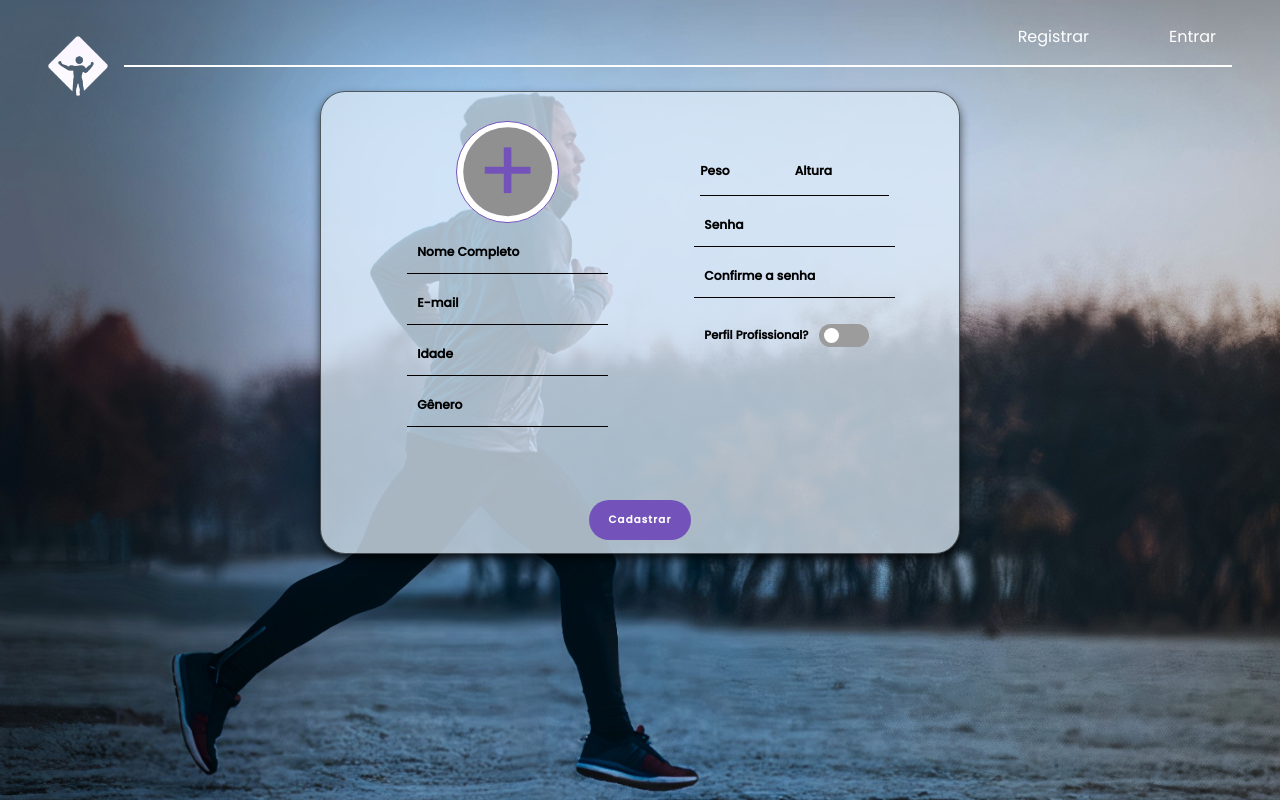
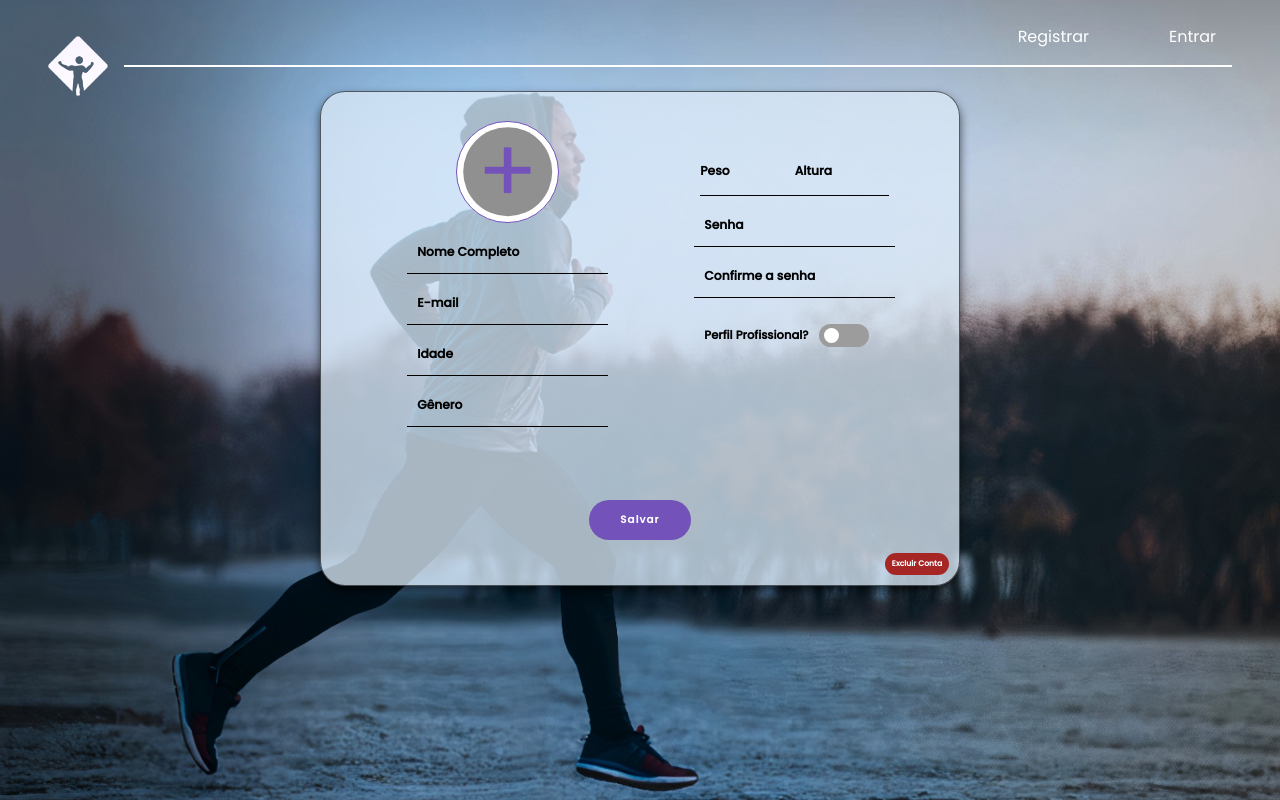
Before and after one commit to Alpha-modulo-2/Git-Fit, a React (Vite) app in the folder front/: page /edit/1 in a window 1280 px wide. Built offline with nearby package versions, Linux system fonts and the light colour scheme; no server answers; a web font is replaced by a local one.

Commit message:
adding treatments register/edit

```diff
--- a/front/src/pages/PerfilEdit/formEdit.tsx
+++ b/front/src/pages/PerfilEdit/formEdit.tsx
@@ -4,6 +4,7 @@ interface FormProps {
   onSubmit: (e: React.FormEvent<HTMLFormElement>) => void;
   handleUserNameChange: (e: React.ChangeEvent<HTMLInputElement>) => void;
   handlePasswordChange: (e: React.ChangeEvent<HTMLInputElement>) => void;
+  handleConfirmPasswordChange: (e: React.ChangeEvent<HTMLInputElement>) => void;
   handleEmailChange: (e: React.ChangeEvent<HTMLInputElement>) => void;
   handlePhotoChange: (e: React.ChangeEvent<HTMLInputElement>) => void;
   handleGenderChange: (e: React.ChangeEvent<HTMLInputElement>) => void;
@@ -11,7 +12,7 @@ interface FormProps {
   handleHeightChange: (e: React.ChangeEvent<HTMLInputElement>) => void;
   handleOccupationChange: (e: React.ChangeEvent<HTMLInputElement>) => void;
   handleAgeChange: (e: React.ChangeEvent<HTMLInputElement>) => void;
-  handleDeleteAccount: (e: React.ChangeEvent<HTMLInputElement>) => void;
+  handleDeleteAccount: () => void;
 
   inputsNameValue: string;
   inputsEmailValue: string;
@@ -25,7 +26,6 @@ interface FormProps {
 }
 
 export default function RegisterForm(props: FormProps) {
-
   const [isProfessional, setIsProfessional] = useState(false);
 
   const handleOccupationChange = (e: React.ChangeEvent<HTMLInputElement>) => {
@@ -36,11 +36,7 @@ export default function RegisterForm(props: FormProps) {
     <form onSubmit={props.onSubmit}>
       <div className="menu-register">
         <div className="container-first-content-register">
-          <form
-            encType="multipart/form-data"
-            method="POST"
-            action="/upload"
-          >
+          <form encType="multipart/form-data" method="POST" action="/upload">
             <label
               htmlFor="photo-upload"
               className="custom-file-label-register"
@@ -111,6 +107,7 @@ export default function RegisterForm(props: FormProps) {
             type="password"
             className="input-register"
             placeholder="Confirme a senha"
+            onChange={props.handleConfirmPasswordChange}
           />
 
           <div className="divregisterprofessionalProfile">
@@ -119,10 +116,7 @@ export default function RegisterForm(props: FormProps) {
             </label>
 
             <label className="switch">
-              <input
-                type="checkbox"
-                onChange={handleOccupationChange}
-              />
+              <input type="checkbox" onChange={handleOccupationChange} />
               <span className="sliderR-round"></span>
             </label>
           </div>
@@ -138,7 +132,17 @@ export default function RegisterForm(props: FormProps) {
         </div>
       </div>
       <div className="divButton-register">
-        <button className="buttonLogin" type="submit">Cadastrar</button>
+        <button className="buttonLogin" type="submit">
+          Salvar
+        </button>
+      </div>
+      <div className="divDeleteAccount-edit">
+        <button
+          className="deleteAccount-edit"
+          onClick={props.handleDeleteAccount}
+        >
+          Excluir Conta
+        </button>
       </div>
     </form>
   );
--- a/front/src/pages/PerfilEdit/index.tsx
+++ b/front/src/pages/PerfilEdit/index.tsx
@@ -11,6 +11,7 @@ export const PerfilEdit = () => {
   const userId = id ?? "";
   const [userNameValue, setUserNameValue] = useState("");
   const [passwordValue, setPasswordValue] = useState("");
+  const [confirmPasswordValue, setConfirmPasswordValue] = useState("");
   const [emailValue, setEmailValue] = useState("");
   const [photoValue, setPhotoValue] = useState("");
   const [genderValue, setGenderValue] = useState("");
@@ -30,14 +31,14 @@ export const PerfilEdit = () => {
           const userData = await response.json() as IUpdateUserData;
 
           setUserNameValue(userData.userName);
-          setPasswordValue(userData.password);
           setEmailValue(userData.email);
           setPhotoValue(userData.photo);
           setGenderValue(userData.gender);
           setWeightValue(userData.weight);
           setHeightValue(userData.height);
           setOccupationValue(userData.occupation);
-          setAgeValue(userData.age.toString());
+          setAgeValue(parseInt(userData.age, 10).toString());
+
         } else {
           console.error("Erro ao buscar dados do usuário.");
         }
@@ -70,8 +71,15 @@ export const PerfilEdit = () => {
       weight,
       height,
       occupation,
-      age,
+      age
     };
+
+    if (password !== confirmPasswordValue) {
+      console.log("As senhas não coincidem.");
+      alert("As senhas não coincidem.");
+      return;
+    }
+
     void fetch(`http://localhost:3000/users/${userId}`, {
       method: "PATCH",
       headers: { "Content-Type": "application/json" },
@@ -80,8 +88,7 @@ export const PerfilEdit = () => {
       if (response.ok) {
         console.log("Perfil atualizado com sucesso!");
         setIsLoggedIn(true);
-        console.log(isLoggedIn);
-        console.log(response);
+        navigate("/profile");
       } else {
         console.log(response);
         console.log(userId);
@@ -89,6 +96,9 @@ export const PerfilEdit = () => {
     });
   };
 
+  const handleConfirmPasswordChange = (event: React.ChangeEvent<HTMLInputElement>) => {
+    setConfirmPasswordValue(event.target.value);
+  };
   const handleUserNameChange = (event: React.ChangeEvent<HTMLInputElement>) => {
     setUserNameValue(event.target.value);
   };
@@ -114,21 +124,30 @@ export const PerfilEdit = () => {
     setOccupationValue(event.target.value);
   };
   const handleAgeChange = (event: React.ChangeEvent<HTMLInputElement>) => {
-    setAgeValue(event.target.value);
+    const newAgeValue = event.target.value;
+    setAgeValue(newAgeValue);
   };
 
-
-
-  const handleDeleteAccount = async () => {
-    try {
-      await fetch(`http://localhost:3000/users/${userId}`, {
+  const handleDeleteAccount = () => {
+    const confirmed = window.confirm("Tem certeza de que deseja excluir sua conta?");
+    if (confirmed) {
+      fetch(`http://localhost:3000/users/${userId}`, {
         method: "DELETE",
-      });
-      console.log("Usuário excluído com sucesso!");
-      // Aqui você pode redirecionar o usuário para outra página, exibir uma mensagem de sucesso, etc.
-    } catch (error) {
-      console.error("Erro ao excluir usuário:", error);
-      // Aqui você pode tratar o erro de acordo com sua necessidade.
+      })
+        .then((response) => {
+          if (response.ok) {
+            console.log("Usuário excluído com sucesso!");
+            alert("usuário deletado com sucesso!");
+            navigate("/profile");
+          } else {
+            console.error("Erro ao excluir usuário:", response);
+            alert("erro ao deletar usuário");
+          }
+        })
+        .catch((error) => {
+          console.error("Erro ao excluir usuário:", error);
+          alert("erro ao deletar usuário");
+        });
     }
   };
 
@@ -153,6 +172,7 @@ export const PerfilEdit = () => {
             onSubmit={handleSubmit}
             handleUserNameChange={handleUserNameChange}
             handlePasswordChange={handlePasswordChange}
+            handleConfirmPasswordChange={handleConfirmPasswordChange}
             handleEmailChange={handleEmailChange}
             handlePhotoChange={handlePhotoChange}
             handleGenderChange={handleGenderChange}
--- a/front/src/pages/Register/formRegister.tsx
+++ b/front/src/pages/Register/formRegister.tsx
@@ -4,6 +4,7 @@ interface FormProps {
   onSubmit: (e: React.FormEvent<HTMLFormElement>) => void;
   handleUserNameChange: (e: React.ChangeEvent<HTMLInputElement>) => void;
   handlePasswordChange: (e: React.ChangeEvent<HTMLInputElement>) => void;
+  handleConfirmPasswordValue: (e: React.ChangeEvent<HTMLInputElement>) => void;
   handleEmailChange: (e: React.ChangeEvent<HTMLInputElement>) => void;
   handlePhotoChange: (e: React.ChangeEvent<HTMLInputElement>) => void;
   handleGenderChange: (e: React.ChangeEvent<HTMLInputElement>) => void;
@@ -99,6 +100,7 @@ const RegisterForm: React.FC<FormProps> = (props) => {
             type="text"
             className="input-register"
             placeholder="Confirme a senha"
+            onChange={props.handleConfirmPasswordValue}
           />
 
           <div className="divregisterprofessionalProfile">
--- a/front/src/pages/Register/index.tsx
+++ b/front/src/pages/Register/index.tsx
@@ -7,6 +7,7 @@ import IUpdateUserData from "../../interfaces/IUpdateUserData";
 export const Register = () => {
   const [userNameValue, setUserNameValue] = useState("");
   const [passwordValue, setPasswordValue] = useState("");
+  const [confirmPasswordValue, setConfirmPasswordValue] = useState("");
   const [emailValue, setEmailValue] = useState("");
   const [photoValue, setPhotoValue] = useState("");
   const [genderValue, setGenderValue] = useState("");
@@ -17,6 +18,54 @@ export const Register = () => {
 
   const handleSubmit = (event: React.FormEvent<HTMLFormElement>) => {
     event.preventDefault();
+
+    const emptyFields: string[] = [];
+
+    if (userNameValue === "") {
+      emptyFields.push("Nome Completo");
+    }
+
+    if (emailValue === "") {
+      emptyFields.push("E-mail");
+    }
+
+    if (ageValue === "") {
+      emptyFields.push("Idade");
+    }
+
+    if (genderValue === "") {
+      emptyFields.push("Gênero");
+    }
+
+    if (weightValue === "") {
+      emptyFields.push("Peso");
+    }
+
+    if (heightValue === "") {
+      emptyFields.push("Altura");
+    }
+
+    if (passwordValue === "") {
+      emptyFields.push("Senha");
+    }
+
+    if (confirmPasswordValue === "") {
+      emptyFields.push("Confirmação de Senha");
+    }
+
+    if (emptyFields.length > 0) {
+      const fieldsString = emptyFields.join(", ");
+      console.log(`Campos não preenchidos: ${fieldsString}`);
+      alert(`Preencha os campos obrigatórios: ${fieldsString}`);
+      return;
+    }
+
+    if (passwordValue !== confirmPasswordValue) {
+      console.log("As senhas não coincidem.");
+      alert("As senhas não coincidem.");
+      return;
+    }
+
     const userName = userNameValue;
     const password = passwordValue;
     const email = emailValue;
@@ -36,8 +85,9 @@ export const Register = () => {
       weight,
       height,
       occupation,
-      age
+      age,
     };
+
     void fetch("http://localhost:3000/users", {
       method: "POST",
       headers: { "Content-Type": "application/json" },
@@ -55,34 +105,46 @@ export const Register = () => {
   const handleUserNameChange = (event: React.ChangeEvent<HTMLInputElement>) => {
     setUserNameValue(event.target.value);
   };
+
   const handlePasswordChange = (event: React.ChangeEvent<HTMLInputElement>) => {
     setPasswordValue(event.target.value);
   };
+
+  const handleConfirmPasswordValue = (event: React.ChangeEvent<HTMLInputElement>) => {
+    setConfirmPasswordValue(event.target.value);
+  };
+
   const handleEmailChange = (event: React.ChangeEvent<HTMLInputElement>) => {
     setEmailValue(event.target.value);
   };
+
   const handlePhotoChange = (event: React.ChangeEvent<HTMLInputElement>) => {
     setPhotoValue(event.target.value);
   };
+
   const handleGenderChange = (event: React.ChangeEvent<HTMLInputElement>) => {
     setGenderValue(event.target.value);
   };
+
   const handleWeightChange = (event: React.ChangeEvent<HTMLInputElement>) => {
     setWeightValue(event.target.value);
   };
+
   const handleHeightChange = (event: React.ChangeEvent<HTMLInputElement>) => {
     setHeightValue(event.target.value);
   };
+
   const handleOccupationChange = (event: React.ChangeEvent<HTMLInputElement>) => {
     setOccupationValue(event.target.value);
   };
+
   const handleAgeChange = (event: React.ChangeEvent<HTMLInputElement>) => {
     setAgeValue(event.target.value);
   };
 
   return (
     <div className="Register">
-      <Header isLoggedIn={true} />
+      <Header isLoggedIn={false} />
       <div className="All-content-register">
         <div className="container-register-content">
           <RegisterForm
@@ -96,6 +158,7 @@ export const Register = () => {
             handleHeightChange={handleHeightChange}
             handleOccupationChange={handleOccupationChange}
             handleAgeChange={handleAgeChange}
+            handleConfirmPasswordValue={handleConfirmPasswordValue}
           />
         </div>
       </div>
```
